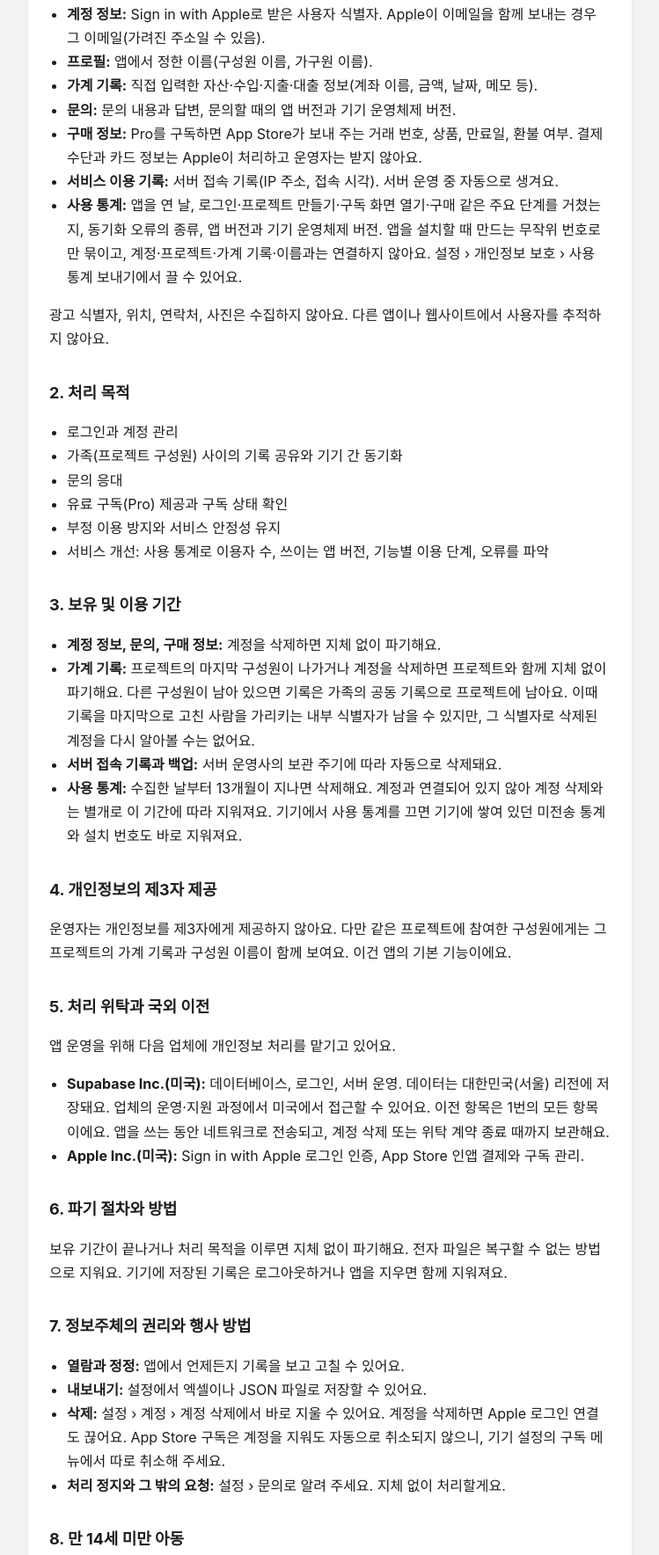
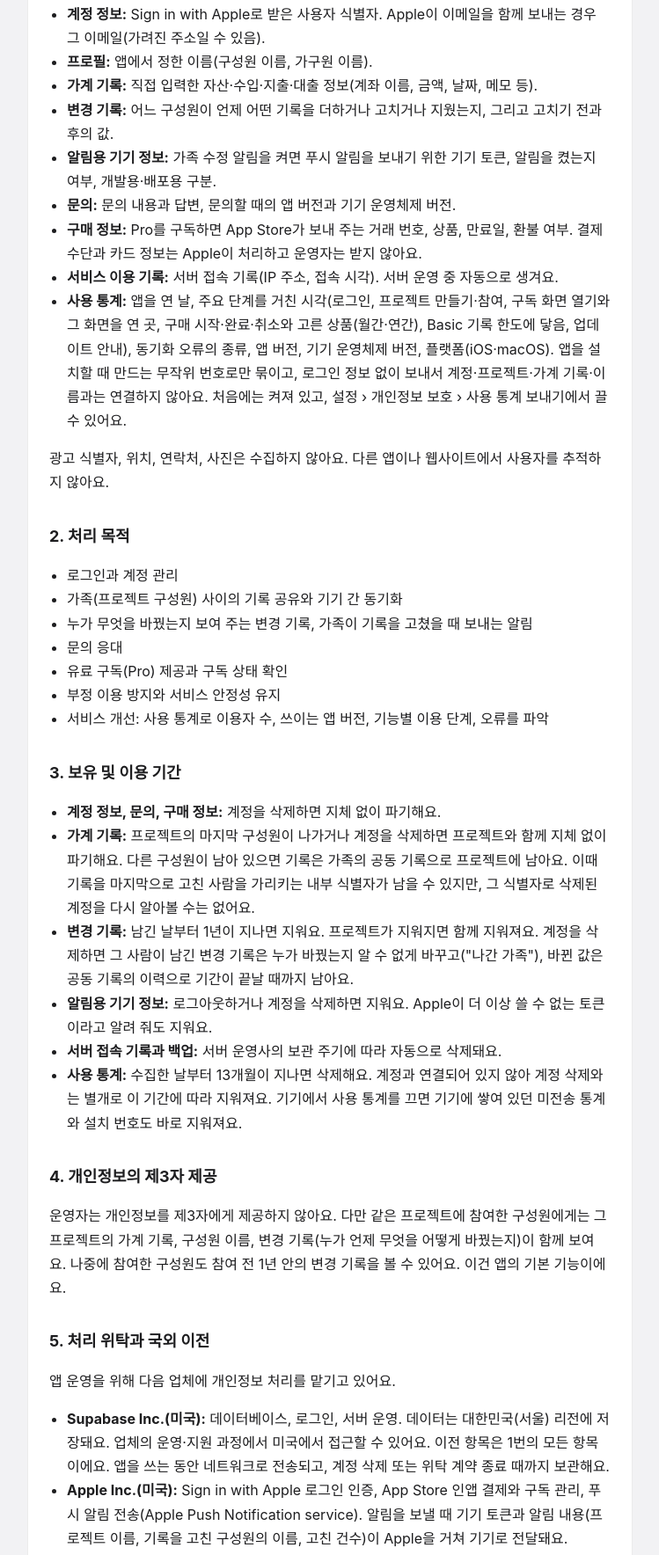
Before and after one commit to playcode365/moneymoon-app, a plain HTML site: page privacy/index.html in a window 1280 px wide. Shown: the part 365-2133 px from the top of the page at 88% size, without its empty margins (265-1014 px from the left). Drawn offline with Linux system fonts and the light colour scheme.

Commit message:
Update privacy policy and terms (2026-11-18)
Co-Authored-By: Claude Opus 5.5 <noreply@anthropic.com>

```diff
--- a/privacy/index.html
+++ b/privacy/index.html
@@ -31,21 +31,21 @@ footer { margin-top: 40px; }
 <h1>개인정보 처리방침</h1>
 <div class="panel">
 <p>PlayCode365(이하 "운영자")는 MoneyMoon(이하 "앱")을 이용하는 분의 개인정보를 「개인정보 보호법」에 따라 보호하고, 관련 고충을 빠르게 처리하기 위해 다음과 같이 개인정보 처리방침을 둬요.</p>
-<p>시행일: 2026년 11월 14일</p>
+<p>시행일: 2026년 11월 18일</p>
 <h2>1. 처리하는 개인정보 항목</h2>
-<ul><li><strong>계정 정보:</strong> Sign in with Apple로 받은 사용자 식별자. Apple이 이메일을 함께 보내는 경우 그 이메일(가려진 주소일 수 있음).</li><li><strong>프로필:</strong> 앱에서 정한 이름(구성원 이름, 가구원 이름).</li><li><strong>가계 기록:</strong> 직접 입력한 자산·수입·지출·대출 정보(계좌 이름, 금액, 날짜, 메모 등).</li><li><strong>문의:</strong> 문의 내용과 답변, 문의할 때의 앱 버전과 기기 운영체제 버전.</li><li><strong>구매 정보:</strong> Pro를 구독하면 App Store가 보내 주는 거래 번호, 상품, 만료일, 환불 여부. 결제 수단과 카드 정보는 Apple이 처리하고 운영자는 받지 않아요.</li><li><strong>서비스 이용 기록:</strong> 서버 접속 기록(IP 주소, 접속 시각). 서버 운영 중 자동으로 생겨요.</li><li><strong>사용 통계:</strong> 앱을 연 날, 로그인·프로젝트 만들기·구독 화면 열기·구매 같은 주요 단계를 거쳤는지, 동기화 오류의 종류, 앱 버전과 기기 운영체제 버전. 앱을 설치할 때 만드는 무작위 번호로만 묶이고, 계정·프로젝트·가계 기록·이름과는 연결하지 않아요. 설정 › 개인정보 보호 › 사용 통계 보내기에서 끌 수 있어요.</li></ul>
+<ul><li><strong>계정 정보:</strong> Sign in with Apple로 받은 사용자 식별자. Apple이 이메일을 함께 보내는 경우 그 이메일(가려진 주소일 수 있음).</li><li><strong>프로필:</strong> 앱에서 정한 이름(구성원 이름, 가구원 이름).</li><li><strong>가계 기록:</strong> 직접 입력한 자산·수입·지출·대출 정보(계좌 이름, 금액, 날짜, 메모 등).</li><li><strong>변경 기록:</strong> 어느 구성원이 언제 어떤 기록을 더하거나 고치거나 지웠는지, 그리고 고치기 전과 후의 값.</li><li><strong>알림용 기기 정보:</strong> 가족 수정 알림을 켜면 푸시 알림을 보내기 위한 기기 토큰, 알림을 켰는지 여부, 개발용·배포용 구분.</li><li><strong>문의:</strong> 문의 내용과 답변, 문의할 때의 앱 버전과 기기 운영체제 버전.</li><li><strong>구매 정보:</strong> Pro를 구독하면 App Store가 보내 주는 거래 번호, 상품, 만료일, 환불 여부. 결제 수단과 카드 정보는 Apple이 처리하고 운영자는 받지 않아요.</li><li><strong>서비스 이용 기록:</strong> 서버 접속 기록(IP 주소, 접속 시각). 서버 운영 중 자동으로 생겨요.</li><li><strong>사용 통계:</strong> 앱을 연 날, 주요 단계를 거친 시각(로그인, 프로젝트 만들기·참여, 구독 화면 열기와 그 화면을 연 곳, 구매 시작·완료·취소와 고른 상품(월간·연간), Basic 기록 한도에 닿음, 업데이트 안내), 동기화 오류의 종류, 앱 버전, 기기 운영체제 버전, 플랫폼(iOS·macOS). 앱을 설치할 때 만드는 무작위 번호로만 묶이고, 로그인 정보 없이 보내서 계정·프로젝트·가계 기록·이름과는 연결하지 않아요. 처음에는 켜져 있고, 설정 › 개인정보 보호 › 사용 통계 보내기에서 끌 수 있어요.</li></ul>
 <p>광고 식별자, 위치, 연락처, 사진은 수집하지 않아요. 다른 앱이나 웹사이트에서 사용자를 추적하지 않아요.</p>
 <h2>2. 처리 목적</h2>
-<ul><li>로그인과 계정 관리</li><li>가족(프로젝트 구성원) 사이의 기록 공유와 기기 간 동기화</li><li>문의 응대</li><li>유료 구독(Pro) 제공과 구독 상태 확인</li><li>부정 이용 방지와 서비스 안정성 유지</li><li>서비스 개선: 사용 통계로 이용자 수, 쓰이는 앱 버전, 기능별 이용 단계, 오류를 파악</li></ul>
+<ul><li>로그인과 계정 관리</li><li>가족(프로젝트 구성원) 사이의 기록 공유와 기기 간 동기화</li><li>누가 무엇을 바꿨는지 보여 주는 변경 기록, 가족이 기록을 고쳤을 때 보내는 알림</li><li>문의 응대</li><li>유료 구독(Pro) 제공과 구독 상태 확인</li><li>부정 이용 방지와 서비스 안정성 유지</li><li>서비스 개선: 사용 통계로 이용자 수, 쓰이는 앱 버전, 기능별 이용 단계, 오류를 파악</li></ul>
 <h2>3. 보유 및 이용 기간</h2>
-<ul><li><strong>계정 정보, 문의, 구매 정보:</strong> 계정을 삭제하면 지체 없이 파기해요.</li><li><strong>가계 기록:</strong> 프로젝트의 마지막 구성원이 나가거나 계정을 삭제하면 프로젝트와 함께 지체 없이 파기해요. 다른 구성원이 남아 있으면 기록은 가족의 공동 기록으로 프로젝트에 남아요. 이때 기록을 마지막으로 고친 사람을 가리키는 내부 식별자가 남을 수 있지만, 그 식별자로 삭제된 계정을 다시 알아볼 수는 없어요.</li><li><strong>서버 접속 기록과 백업:</strong> 서버 운영사의 보관 주기에 따라 자동으로 삭제돼요.</li><li><strong>사용 통계:</strong> 수집한 날부터 13개월이 지나면 삭제해요. 계정과 연결되어 있지 않아 계정 삭제와는 별개로 이 기간에 따라 지워져요. 기기에서 사용 통계를 끄면 기기에 쌓여 있던 미전송 통계와 설치 번호도 바로 지워져요.</li></ul>
+<ul><li><strong>계정 정보, 문의, 구매 정보:</strong> 계정을 삭제하면 지체 없이 파기해요.</li><li><strong>가계 기록:</strong> 프로젝트의 마지막 구성원이 나가거나 계정을 삭제하면 프로젝트와 함께 지체 없이 파기해요. 다른 구성원이 남아 있으면 기록은 가족의 공동 기록으로 프로젝트에 남아요. 이때 기록을 마지막으로 고친 사람을 가리키는 내부 식별자가 남을 수 있지만, 그 식별자로 삭제된 계정을 다시 알아볼 수는 없어요.</li><li><strong>변경 기록:</strong> 남긴 날부터 1년이 지나면 지워요. 프로젝트가 지워지면 함께 지워져요. 계정을 삭제하면 그 사람이 남긴 변경 기록은 누가 바꿨는지 알 수 없게 바꾸고("나간 가족"), 바뀐 값은 공동 기록의 이력으로 기간이 끝날 때까지 남아요.</li><li><strong>알림용 기기 정보:</strong> 로그아웃하거나 계정을 삭제하면 지워요. Apple이 더 이상 쓸 수 없는 토큰이라고 알려 줘도 지워요.</li><li><strong>서버 접속 기록과 백업:</strong> 서버 운영사의 보관 주기에 따라 자동으로 삭제돼요.</li><li><strong>사용 통계:</strong> 수집한 날부터 13개월이 지나면 삭제해요. 계정과 연결되어 있지 않아 계정 삭제와는 별개로 이 기간에 따라 지워져요. 기기에서 사용 통계를 끄면 기기에 쌓여 있던 미전송 통계와 설치 번호도 바로 지워져요.</li></ul>
 <h2>4. 개인정보의 제3자 제공</h2>
-<p>운영자는 개인정보를 제3자에게 제공하지 않아요. 다만 같은 프로젝트에 참여한 구성원에게는 그 프로젝트의 가계 기록과 구성원 이름이 함께 보여요. 이건 앱의 기본 기능이에요.</p>
+<p>운영자는 개인정보를 제3자에게 제공하지 않아요. 다만 같은 프로젝트에 참여한 구성원에게는 그 프로젝트의 가계 기록, 구성원 이름, 변경 기록(누가 언제 무엇을 어떻게 바꿨는지)이 함께 보여요. 나중에 참여한 구성원도 참여 전 1년 안의 변경 기록을 볼 수 있어요. 이건 앱의 기본 기능이에요.</p>
 <h2>5. 처리 위탁과 국외 이전</h2>
 <p>앱 운영을 위해 다음 업체에 개인정보 처리를 맡기고 있어요.</p>
-<ul><li><strong>Supabase Inc.(미국):</strong> 데이터베이스, 로그인, 서버 운영. 데이터는 대한민국(서울) 리전에 저장돼요. 업체의 운영·지원 과정에서 미국에서 접근할 수 있어요. 이전 항목은 1번의 모든 항목이에요. 앱을 쓰는 동안 네트워크로 전송되고, 계정 삭제 또는 위탁 계약 종료 때까지 보관해요.</li><li><strong>Apple Inc.(미국):</strong> Sign in with Apple 로그인 인증, App Store 인앱 결제와 구독 관리.</li></ul>
+<ul><li><strong>Supabase Inc.(미국):</strong> 데이터베이스, 로그인, 서버 운영. 데이터는 대한민국(서울) 리전에 저장돼요. 업체의 운영·지원 과정에서 미국에서 접근할 수 있어요. 이전 항목은 1번의 모든 항목이에요. 앱을 쓰는 동안 네트워크로 전송되고, 계정 삭제 또는 위탁 계약 종료 때까지 보관해요.</li><li><strong>Apple Inc.(미국):</strong> Sign in with Apple 로그인 인증, App Store 인앱 결제와 구독 관리, 푸시 알림 전송(Apple Push Notification service). 알림을 보낼 때 기기 토큰과 알림 내용(프로젝트 이름, 기록을 고친 구성원의 이름, 고친 건수)이 Apple을 거쳐 기기로 전달돼요.</li></ul>
 <h2>6. 파기 절차와 방법</h2>
-<p>보유 기간이 끝나거나 처리 목적을 이루면 지체 없이 파기해요. 전자 파일은 복구할 수 없는 방법으로 지워요. 기기에 저장된 기록은 로그아웃하거나 앱을 지우면 함께 지워져요.</p>
+<p>보유 기간이 끝나거나 처리 목적을 이루면 지체 없이 파기해요. 전자 파일은 복구할 수 없는 방법으로 지워요. 기기에 저장된 기록과 위젯에 보여 줄 요약 금액(기기 안의 앱 전용 저장소에만 저장하고 운영자에게 보내지 않아요)은 로그아웃하거나 앱을 지우면 함께 지워져요.</p>
 <h2>7. 정보주체의 권리와 행사 방법</h2>
 <ul><li><strong>열람과 정정:</strong> 앱에서 언제든지 기록을 보고 고칠 수 있어요.</li><li><strong>내보내기:</strong> 설정에서 엑셀이나 JSON 파일로 저장할 수 있어요.</li><li><strong>삭제:</strong> 설정 › 계정 › 계정 삭제에서 바로 지울 수 있어요. 계정을 삭제하면 Apple 로그인 연결도 끊어요. App Store 구독은 계정을 지워도 자동으로 취소되지 않으니, 기기 설정의 구독 메뉴에서 따로 취소해 주세요.</li><li><strong>처리 정지와 그 밖의 요청:</strong> 설정 › 문의로 알려 주세요. 지체 없이 처리할게요.</li></ul>
 <h2>8. 만 14세 미만 아동</h2>
```
Also changed, not shown: terms/index.html (+3 -3 lines).
